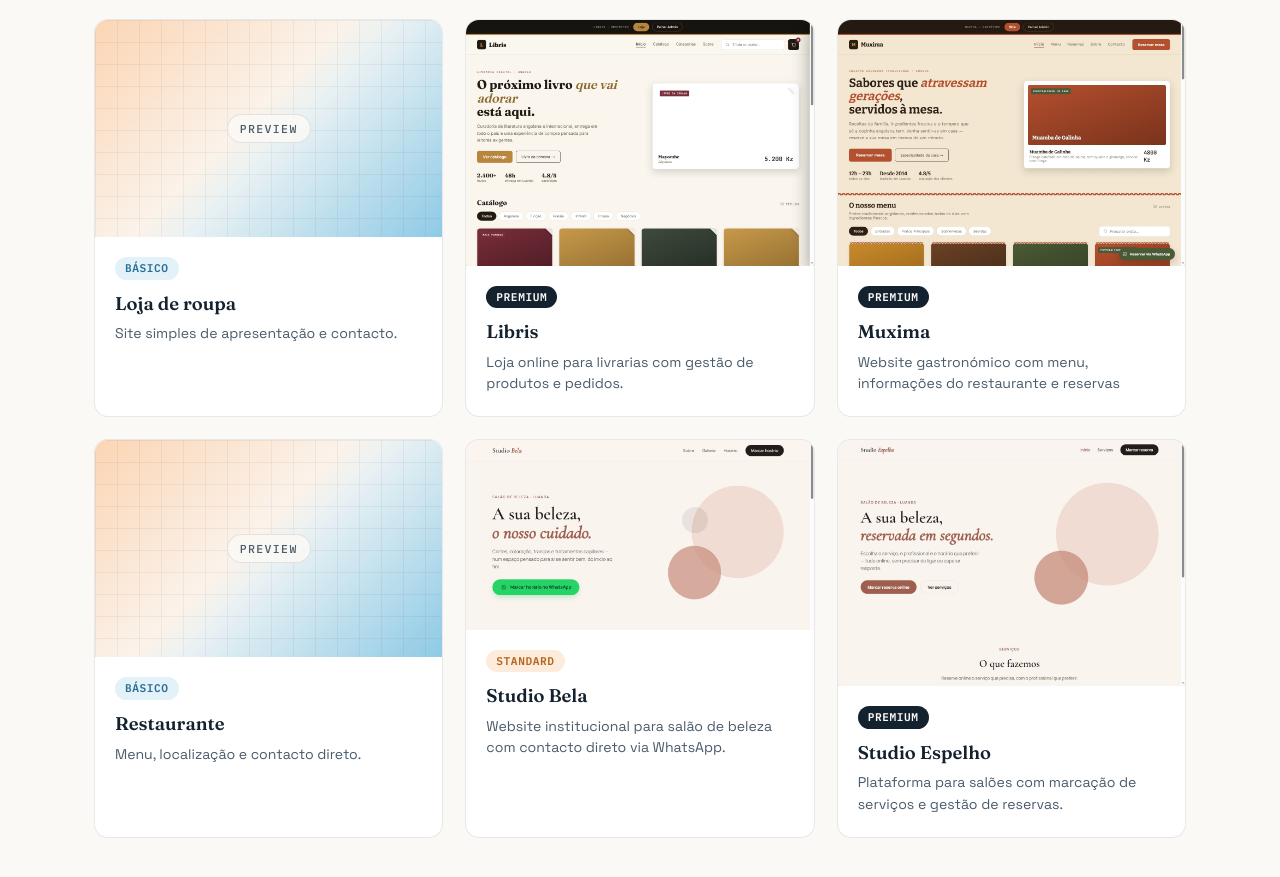
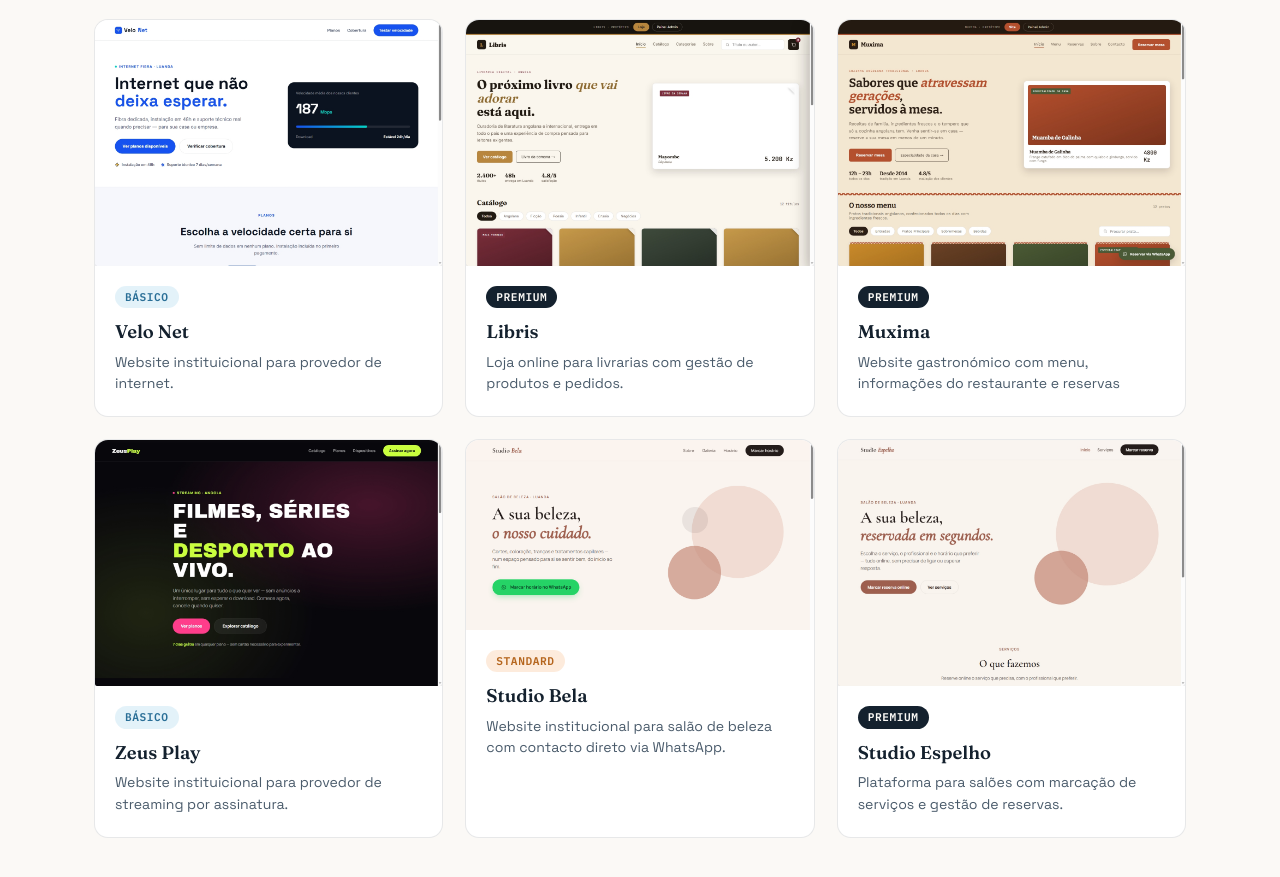
Before and after one commit to Erick0011/Pixel24, a plain HTML site: page index.html in a window 1280 px wide. Shown: the part 4011-4888 px from the top of the page. Drawn offline with Linux system fonts and the light colour scheme; animation ran at ten frames a second.

Commit message:
atualizacoes

```diff
--- a/index.html
+++ b/index.html
@@ -253,7 +253,7 @@
             data-plan="Premium"
           >
             <div class="" aria-hidden="true">
-              <img src="assets\espelho.png" alt="Preview" />
+              <img src="assets\estuda.png" alt="Preview" />
             </div>
             <div class="example-info">
               <span class="example-tag tag-premium">Premium</span>
@@ -301,14 +301,18 @@
             </div>
           </a>
 
-          <a href="#" class="example-card" data-plan="Básico">
-            <div class="example-shot" aria-hidden="true">
-              <span>preview</span>
+          <a
+            href="https://erick0011.github.io/velonet/"
+            class="example-card"
+            data-plan="Básico"
+          >
+            <div class="" aria-hidden="true">
+              <img src="assets\velonet.png" alt="Preview" />
             </div>
             <div class="example-info">
               <span class="example-tag tag-basico">Básico</span>
-              <h3>Loja de roupa</h3>
-              <p>Site simples de apresentação e contacto.</p>
+              <h3>Velo Net</h3>
+              <p>Website instituicional para provedor de internet.</p>
             </div>
           </a>
 
@@ -347,14 +351,21 @@
             </div>
           </a>
 
-          <a href="#" class="example-card" data-plan="Básico">
-            <div class="example-shot" aria-hidden="true">
-              <span>preview</span>
+          <a
+            href="https://erick0011.github.io/zeusp/"
+            class="example-card"
+            data-plan="Básico"
+          >
+            <div class="" aria-hidden="true">
+              <img src="assets\zeusp.png" alt="Preview" />
             </div>
             <div class="example-info">
               <span class="example-tag tag-basico">Básico</span>
-              <h3>Restaurante</h3>
-              <p>Menu, localização e contacto direto.</p>
+              <h3>Zeus Play</h3>
+              <p>
+                Website instituicional para provedor de streaming por
+                assinatura.
+              </p>
             </div>
           </a>
 
```
Also changed, not shown: assets/velonet.png (added), assets/zeusp.png (added).
